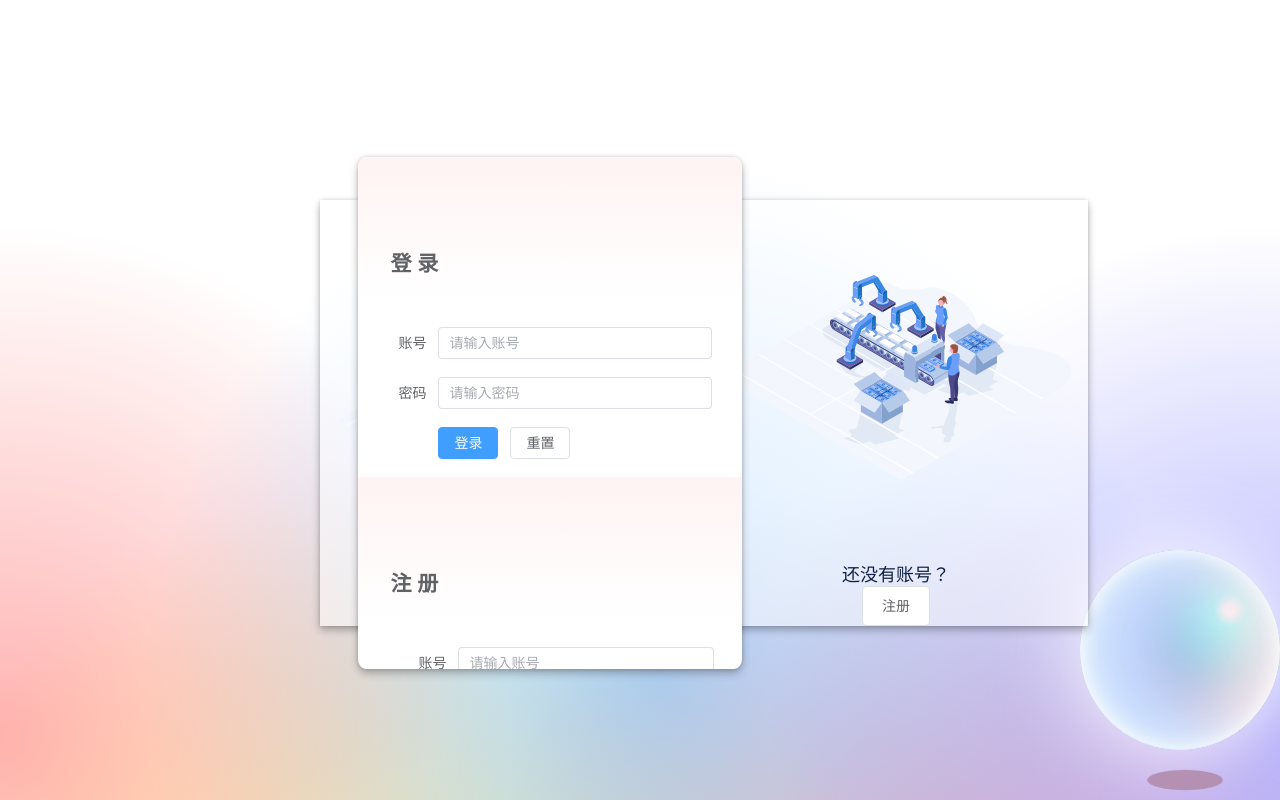
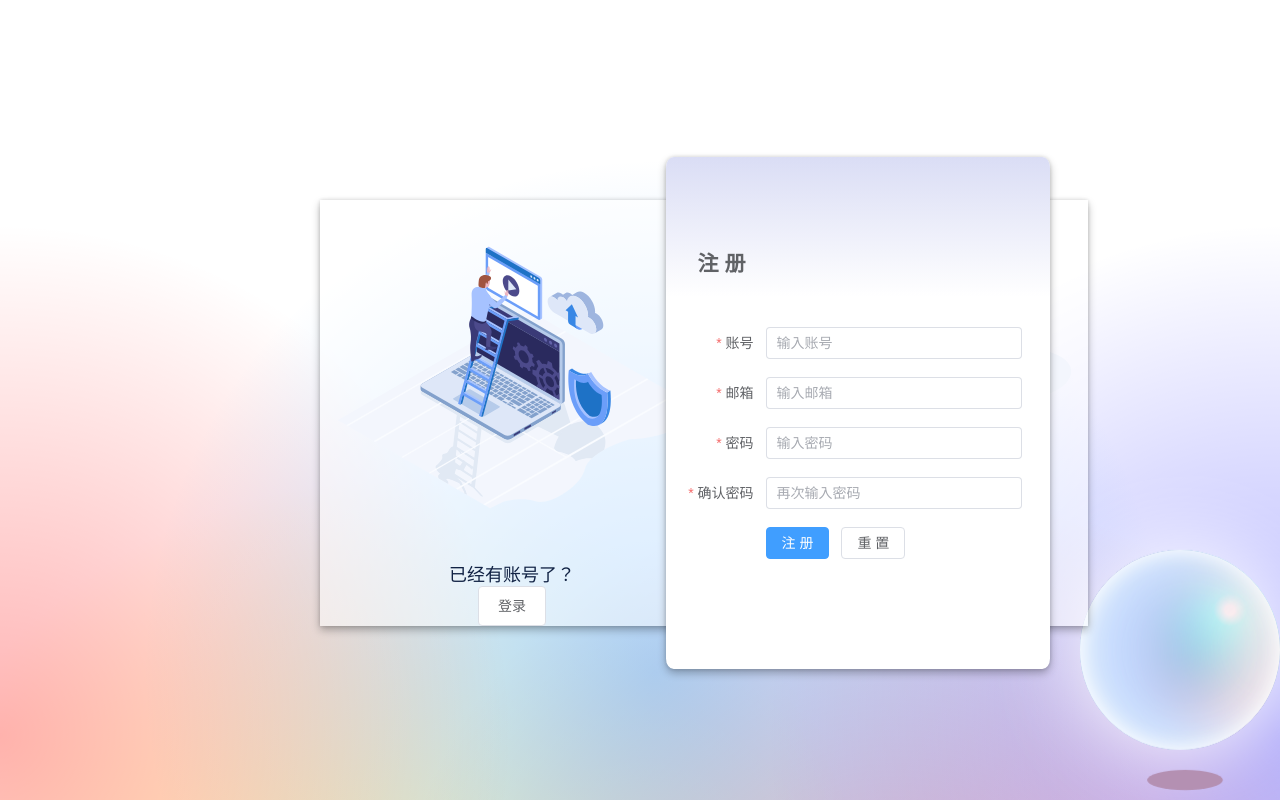
Before and after one commit to zhf521/vue3-management-system, a Vue app: page /login in a window 1280 px wide. Both pictures are taken after a click on the button "注册". Built offline with nearby package versions, Linux system fonts and the light colour scheme.

Commit message:
登录、注册功能实现

```diff
--- a/package.json
+++ b/package.json
@@ -12,6 +12,7 @@
     "format": "prettier --write src/"
   },
   "dependencies": {
+    "@element-plus/icons-vue": "^2.1.0",
     "element-plus": "^2.3.8",
     "sass": "^1.63.6",
     "vue": "^3.3.4",
--- a/src/views/Login.vue
+++ b/src/views/Login.vue
@@ -6,51 +6,158 @@
       <div class="change-btn">
         <img src="../assets/管理者1.svg" width="355">
         <p>已经有账号了？</p>
-        <el-button size="large">登录</el-button>
+        <el-button size="large" @click="show = ShowCase.login">登录</el-button>
       </div>
       <div class="change-btn">
         <img src="../assets/管理者2.svg" width="355">
         <p>还没有账号？</p>
-        <el-button size="large">注册</el-button>
+        <el-button size="large" @click="show = ShowCase.register">注册</el-button>
       </div>
-      <div class="wrapper">
-        <el-form label-width="80px">
+      <div class="wrapper" :class="{ move: show === ShowCase.register }">
+        <!-- 登录页面 -->
+        <el-form v-show="show === ShowCase.login" ref="loginFormRef" :model="loginForm" :rules="loginRules"
+          label-width="80px" status-icon>
           <h3 class="header">登 录</h3>
-          <el-form-item label="账号">
-            <el-input placeholder="请输入账号"></el-input>
+          <el-form-item label="账号" prop="name">
+            <el-input placeholder="请输入账号" v-model="loginForm.name"></el-input>
           </el-form-item>
-          <el-form-item label="密码">
-            <el-input placeholder="请输入密码"></el-input>
+          <el-form-item label="密码" prop="password">
+            <el-input placeholder="请输入密码" v-model="loginForm.password"></el-input>
           </el-form-item>
           <el-form-item>
-            <el-button type="primary">登录</el-button>
-            <el-button>重置</el-button>
+            <el-button type="primary" @click="submit(loginFormRef)">登录</el-button>
+            <el-button @click="resetForm(loginFormRef)">重置</el-button>
           </el-form-item>
         </el-form>
-        <el-form label-width="100px">
+        <!-- 注册页面 -->
+        <el-form v-show="show === ShowCase.register" ref="registerFormRef" :model="registerForm" :rules="registerRules"
+          label-width="100px" status-icon>
           <h3 class="header">注 册</h3>
-          <el-form-item label="账号">
-            <el-input placeholder="请输入账号"></el-input>
+          <el-form-item label="账号" prop="name">
+            <el-input placeholder="输入账号" v-model="registerForm.name" />
           </el-form-item>
-          <el-form-item label="邮箱">
-            <el-input placeholder="请输入邮箱"></el-input>
+          <el-form-item label="邮箱" prop="email">
+            <el-input placeholder="输入邮箱" v-model="registerForm.email" />
           </el-form-item>
-          <el-form-item label="密码">
-            <el-input placeholder="请输入密码"></el-input>
+          <el-form-item label="密码" prop="password">
+            <el-input type="password" placeholder="输入密码" v-model="registerForm.password" />
           </el-form-item>
-          <el-form-item label="再次确认">
-            <el-input placeholder="请再次输入密码"></el-input>
+          <el-form-item label="确认密码" prop="checkPassWord">
+            <el-input type="password" placeholder="再次输入密码" v-model="registerForm.checkPassWord" />
           </el-form-item>
           <el-form-item>
-            <el-button type="primary">注册</el-button>
-            <el-button>重置</el-button>
+            <el-button type="primary" @click="submit(registerFormRef)">注 册</el-button>
+            <el-button @click="resetForm(registerFormRef)">重 置</el-button>
           </el-form-item>
         </el-form>
       </div>
     </div>
   </div>
 </template>
-<script setup>
+<script setup lang="ts">
+import { reactive, ref } from 'vue'
+import type { FormInstance, FormRules } from 'element-plus'
+import { ElMessage } from 'element-plus'
+import { useRouter } from 'vue-router'
+
+enum ShowCase {
+  'login',
+  'register',
+}
+const router = useRouter()
+const show = ref<ShowCase>(ShowCase.login)
+
+//登录模块开始
+const loginFormRef = ref<FormInstance>()
+const loginForm = reactive({
+  name: '',
+  password: '',
+})
+const loginRules = reactive<FormRules>({
+  name: [
+    { required: true, message: '请输入账号', trigger: 'blur' },
+    { max: 11, message: '账号长度不超过11位', trigger: 'blur' },
+  ],
+  password: [{ required: true, message: '请输入密码', trigger: 'blur' }],
+})
+const resetForm = (formEl: FormInstance | undefined) => {
+  if (!formEl) return
+  formEl.resetFields()
+}
+const submit = async (formEl: FormInstance | undefined) => {
+  if (!formEl) return
+  await formEl.validate((valid, fields) => {
+    if (valid) {
+      // 获取token
+      const token = 'IrARveFpnY7IXu8YAv0XQdowc7i1lPtO'
+      ElMessage({
+        message: '登录成功 ~',
+        type: 'success'
+      })
+      sessionStorage.setItem('token', token)
+      localStorage.setItem('username', loginForm.name)
+      router.push('/')
+    } else {
+      console.log('error submit!', fields)
+    }
+  })
+}
+//登录模块结束
+
+//注册模块开始
+const registerFormRef = ref<FormInstance>()
+const registerForm = reactive({
+  name: '',
+  email: '',
+  password: '',
+  checkPassWord: '',
+})
+
+const validatePass = (rule: any, value: any, callback: any) => {
+  if (value === '') {
+    callback(new Error('请输入密码'))
+  } else {
+    if (registerForm.checkPassWord !== '') {
+      if (!registerFormRef.value) return
+      registerFormRef.value.validateField('checkPass', () => null)
+    }
+    callback()
+  }
+}
+const validatePass2 = (rule: any, value: any, callback: any) => {
+  if (value === '') {
+    callback(new Error('Please input the password again'))
+  } else if (value !== registerForm.password) {
+    callback(new Error("两次输入的密码不一致！"))
+  } else {
+    callback()
+  }
+}
+
+const registerRules = reactive<FormRules>({
+  name: [
+    { required: true, message: '请输入账号', trigger: 'blur' },
+    { max: 11, message: '账号长度不超过11位', trigger: 'blur' },
+  ],
+  email: [
+    { required: true, message: '请输入邮箱', trigger: 'blur' },
+    {
+      type: 'email',
+      message: '请输入正确的邮箱',
+      trigger: ['blur', 'change'],
+    },
+  ],
+  password: [
+    { required: true, message: '请输入密码', trigger: 'blur' },
+    { validator: validatePass, trigger: 'blur' }
+  ],
+  checkPassWord: [
+    { required: true, message: '请再次输入密码', trigger: 'blur' },
+    { validator: validatePass2, trigger: 'blur' }
+  ]
+})
+
+//注册模块结束
 
 </script>
 <style scoped lang="scss">
```
Also changed, not shown: 1 other file (tests, documents, lock files or other folders).
